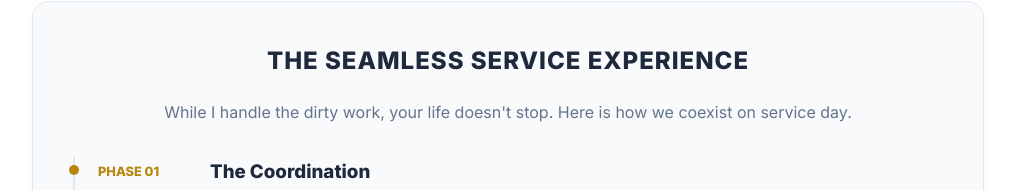
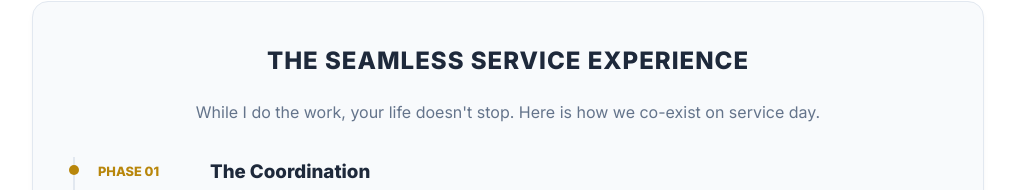
Before and after one commit to erihernandez365/ViscoCity-Fluid-LLC, a plain HTML site: page index.html in a window 1280 px wide. Shown: the part 244-434 px from the top of the page, without its empty margins (132-1147 px from the left). Drawn offline with nearby package versions, Linux system fonts and the light colour scheme.

Commit message:
Update index.html

```diff
--- a/index.html
+++ b/index.html
@@ -203,7 +203,7 @@
         <section id="how-it-works" class="tab-content active">
             <div class="card">
                 <h2 style="text-align: center;">The Seamless Service Experience</h2>
-                <p style="text-align: center; margin-bottom: 2rem; color: var(--text-muted);">While I handle the dirty work, your life doesn't stop. Here is how we coexist on service day.</p>
+                <p style="text-align: center; margin-bottom: 2rem; color: var(--text-muted);">While I do the work, your life doesn't stop. Here is how we co-exist on service day.</p>
                 <div class="timeline">
                     <div class="timeline-item">
                         <div class="time-block">Phase 01</div>
```
